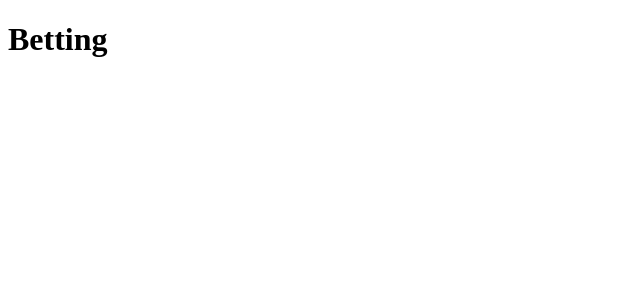
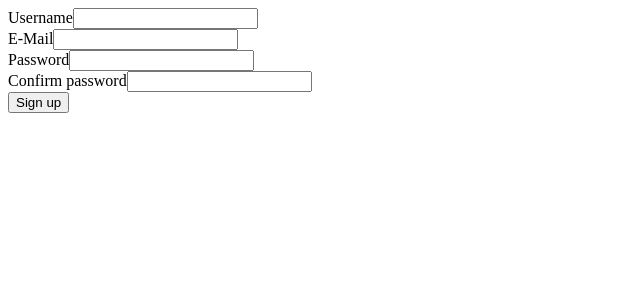
Before and after one commit to mariusz-ba/Betting, a React app: page /signup in a window 1280 px wide. Shown: the top 300 px of the page, without its empty margins (0-640 px from the left). Built offline with nearby package versions, Linux system fonts and the light colour scheme; the HTML template or start-up script is replaced by a standard one.

Commit message:
Create basic clientside screens structure and allow user to sign up

```diff
--- a/package.json
+++ b/package.json
@@ -35,6 +35,7 @@
     "webpack-merge": "^4.1.4"
   },
   "dependencies": {
+    "axios": "^0.18.0",
     "bcrypt": "^3.0.0",
     "body-parser": "^1.18.3",
     "express": "^4.16.3",
--- a/src/client/app.jsx
+++ b/src/client/app.jsx
@@ -1,9 +1,22 @@
 import React from 'react';
+import {
+  BrowserRouter as Router,
+  Route,
+  Switch
+} from 'react-router-dom';
+
+import Home from './screens/home/home';
+import SignIn from './screens/authentication/screens/signin/signin';
+import SignUp from './screens/authentication/screens/signup/signup';
 
 export default () => {
   return (
-    <div>
-      <h1>Betting</h1>
-    </div>
+    <Router>
+      <Switch>
+        <Route path="/signin" component={SignIn}/>
+        <Route path="/signup" component={SignUp}/>
+        <Route path="/" component={Home}/>
+      </Switch>
+    </Router>
   )
 }
--- /dev/null
+++ b/src/client/screens/authentication/screens/signin/signin.jsx
@@ -0,0 +1,9 @@
+import React from 'react';
+
+export default () => {
+  return (
+    <div>
+      <h1>Sign in</h1>
+    </div>
+  )
+}
--- /dev/null
+++ b/src/client/screens/authentication/screens/signup/signup.jsx
@@ -0,0 +1,86 @@
+import React, { Component } from 'react';
+import axios from 'axios';
+
+export default class SignUp extends Component {
+  state = {
+    username: '',
+    password: '',
+    confirm: '',
+    email: '',
+    errors: {}
+  }
+
+  handleChange = e => {
+    const name = e.target.name;
+    const value = e.target.value;
+    this.setState({ [name]: value })
+  }
+
+  submit = async e => {
+    e.preventDefault();
+    if(!this.validate()) {
+      this.setState({ errors: { confirm: 'Password does not match' }})
+      return;
+    }
+
+    this.setState({ errors: {} });
+
+    try {
+      await axios.post('/api/users', {
+        username: this.state.username,
+        password: this.state.password,
+        email: this.state.email
+      })
+      // No errors means user has been created
+      // sign in and redirect
+      console.log('Successfully created new user');
+    } catch(error) {
+      this.setState({ errors: error.response.data.fields })
+    }
+  }
+
+  validate() {
+    return this.state.password === this.state.confirm;
+  }
+
+  render() {
+    const { username, email, password, confirm } = this.state;
+    const { errors } = this.state;
+
+    return (
+      <div>
+        <form>
+          <div>
+            <label htmlFor="username">Username</label>
+            <input id="username" type="text" name="username" value={username} onChange={this.handleChange}/>
+            { errors.username &&
+              <p>{errors.username}</p>
+            }
+          </div>
+          <div>
+            <label htmlFor="email">E-Mail</label>
+            <input id="email" type="email" name="email" value={email} onChange={this.handleChange}/>
+            { errors.email &&
+              <p>{errors.email}</p>
+            }
+          </div>
+          <div>
+            <label htmlFor="password">Password</label>
+            <input id="password" type="password" name="password" value={password} onChange={this.handleChange}/>
+            { errors.password &&
+              <p>{errors.password}</p>
+            }
+          </div>
+          <div>
+            <label htmlFor="confirm">Confirm password</label>
+            <input id="confirm" type="password" name="confirm" value={confirm} onChange={this.handleChange}/>
+            { errors.confirm &&
+              <p>{errors.confirm}</p>
+            }
+          </div>
+          <button type="submit" onClick={this.submit}>Sign up</button>
+        </form>
+      </div>
+    )
+  }
+}
--- /dev/null
+++ b/src/client/screens/dashboard/dashboard.jsx
@@ -0,0 +1,9 @@
+import React from 'react';
+
+export default () => {
+  return (
+    <div>
+      <h1>Dashboard</h1>
+    </div>
+  )
+}
--- /dev/null
+++ b/src/client/screens/home/home.jsx
@@ -0,0 +1,12 @@
+import React from 'react';
+
+import Landing from '../landing/landing';
+import Dashboard from '../dashboard/dashboard';
+
+const isAuthenticated = false;
+
+export default () => {
+  if(isAuthenticated)
+    return <Dashboard/>
+  return <Landing/>
+}
--- /dev/null
+++ b/src/client/screens/landing/landing.jsx
@@ -0,0 +1,12 @@
+import React from 'react';
+import { Link } from 'react-router-dom';
+
+export default () => {
+  return (
+    <div>
+      <h1>Landing page</h1>
+      <Link to="/signin">Sign in</Link>
+      <Link to="/signup">Sign up</Link>
+    </div>
+  )
+}
```
